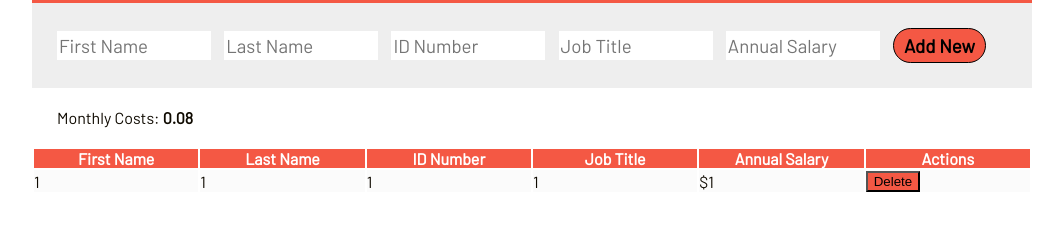
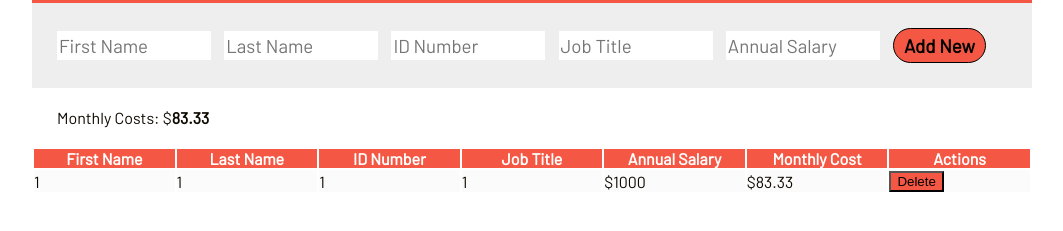
Before and after one commit to ajjme/prime1-weekend-challenge, a plain HTML site: page index.html in a window 1280 px wide. Both pictures are taken after a click on the button "Add New". Shown: the part 135-366 px from the top of the page, without its empty margins (108-1171 px from the left). Drawn offline with Linux system fonts and the light colour scheme.

Commit message:
Add monthly cost back as constructor value

```diff
--- a/index.html
+++ b/index.html
@@ -17,10 +17,10 @@
 
       <div id="inputs">
           <input type="text" value="1" placeholder="First Name" id="firstName" />
-          <input type="text" value="1"  placeholder="Last Name" id="lastName" />
-          <input type="text" value="1"  placeholder="ID Number" id="idNumber" />
-          <input type="text" value="1"  placeholder="Job Title" id="jobTitle" />
-          <input type="text" value="1"  placeholder="Annual Salary" id="annualSalary" />
+          <input type="text" value="1" placeholder="Last Name" id="lastName" />
+          <input type="text" value="1" placeholder="ID Number" id="idNumber" />
+          <input type="text" value="1" placeholder="Job Title" id="jobTitle" />
+          <input type="text" value="1000" placeholder="Annual Salary" id="annualSalary" />
         <button id="submitButton">Add New</button>
       </div>
 
@@ -28,11 +28,11 @@
 
     <main>
 
-      <div id="monthlyCostsReport">Monthly Costs: <span>$0</span></div>
+      <div id="monthlyCostsReport">Monthly Costs: $<span>0</span></div>
 
       <table>
         <thead>
-          <tr><th>First Name</th><th>Last Name</th><th>ID Number</th><th>Job Title</th><th>Annual Salary</th><th>Actions</th></tr>
+          <tr><th>First Name</th><th>Last Name</th><th>ID Number</th><th>Job Title</th><th>Annual Salary</th><th>Monthly Cost</th><th>Actions</th></tr>
         </thead>
         <tbody id="tableBody">
         </tbody>
--- a/script.js
+++ b/script.js
@@ -43,6 +43,8 @@ function Employee(firstName, lastName, idNumber, jobTitle, annualSalary) {
   this.idNumber = idNumber;
   this.jobTitle = jobTitle;
   this.annualSalary = Number(annualSalary);
+  this.monthlyCost = Number( (this.annualSalary / 12).toFixed(2) );
+  // NOTE: This looks gross and too long.
 } // END: Employee(firstName, lastName, idNumber, jobTitle, annualSalary)
 
 
@@ -50,10 +52,8 @@ function Employee(firstName, lastName, idNumber, jobTitle, annualSalary) {
 function calculateMonthlyCosts() {
   var totalMonthlyCosts = 0;
   for (var i = 0; i < people.length; i++) {
-    totalMonthlyCosts += people[i].annualSalary;
+    totalMonthlyCosts += people[i].monthlyCost;
   }
-  totalMonthlyCosts /= 12;
-  totalMonthlyCosts = totalMonthlyCosts.toFixed(2);
   return totalMonthlyCosts;
 } // END: calculateMonthlyCosts()
 
@@ -104,14 +104,12 @@ function appendEmployee(employee) {
   newRow.append('<td>' + employee.idNumber + '</td>');
   newRow.append('<td>' + employee.jobTitle + '</td>');
   newRow.append('<td>$' + employee.annualSalary + '</td>');
+  newRow.append('<td>$' + employee.monthlyCost + '</td>');
   newRow.append('<td><button class="deleteButton">Delete</button></td>');
 
   // SUMMARY: Append info to DOM and add data
+    $(newRow).data('monthlyCost', employee.monthlyCost);
     $('#tableBody').append(newRow);
-    var newRowInDom = $(newRow).data('monthlyCost', employee.annualSalary/12);
-    console.log(newRowInDom.data());
-    //addedRow.data('annualSalary', employee.annualSalary);
-    //console.log(addedRow.data());
   // END
 
 } // END: appendEmployee(newEmployee)
```
Also changed, not shown: 1 other file.
